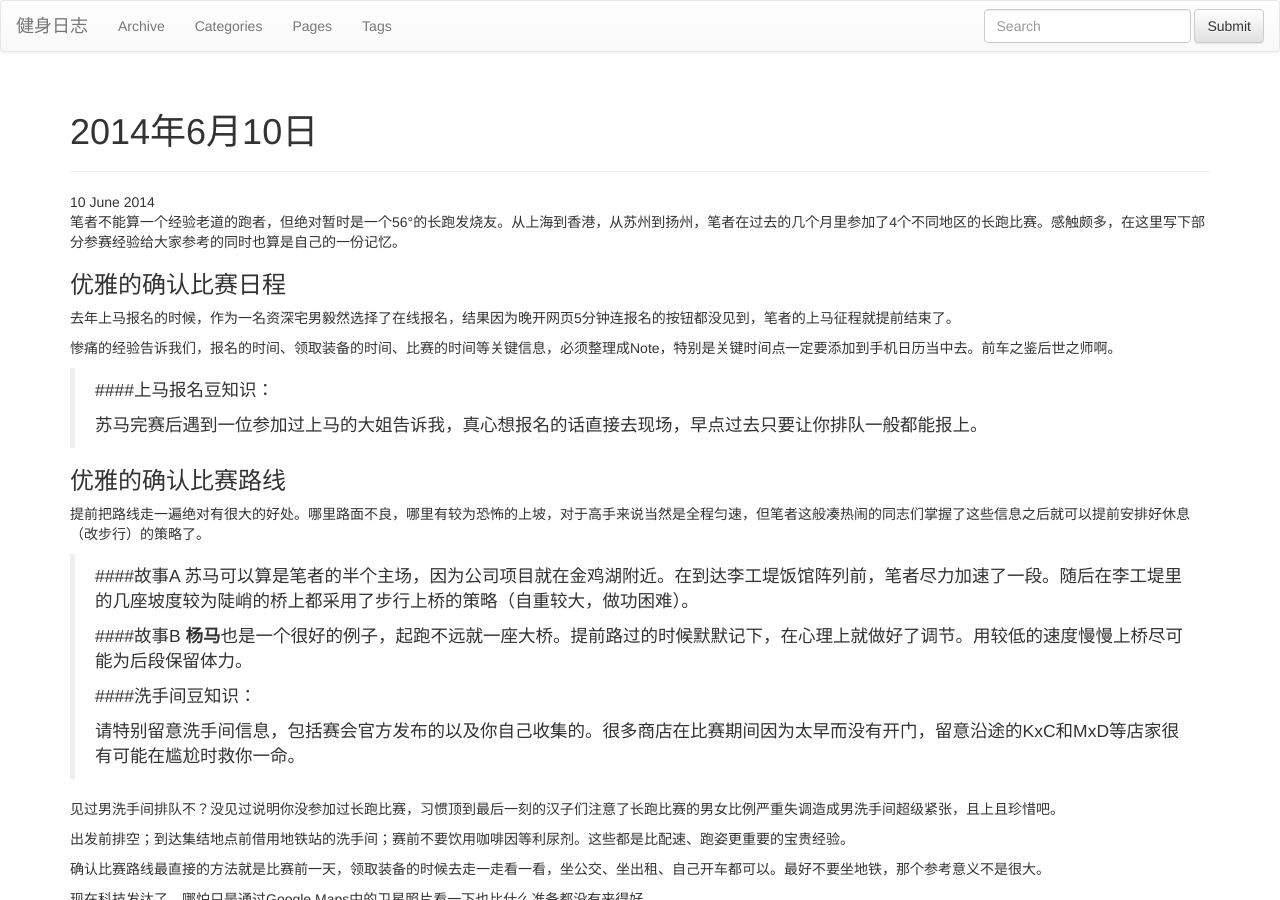
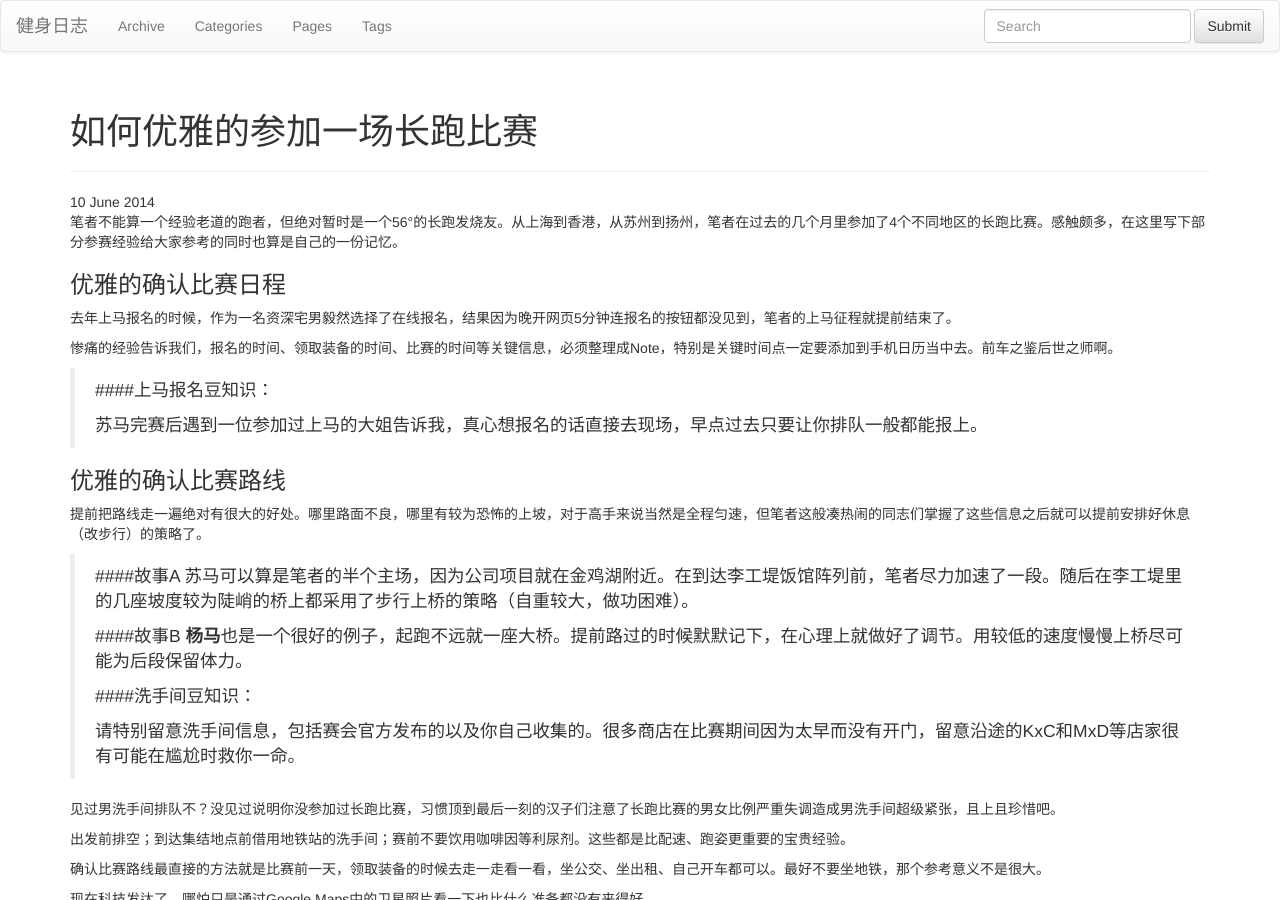
Before and after one commit to wengzhiwen/wengzhiwen.github.io, a Jekyll site: the page built from _posts/2014-06-10-How-to-enjoy-running-event.md, in a window 1280 px wide and 900 px high. Built offline with Jekyll 4.4.1, drawn with Linux system fonts in a browser that asks for light colours; nearby versions of some CDN libraries; library files that are not in the unit come from our copies.

Commit message:
correct the title

```diff
--- a/_posts/2014-06-10-How-to-enjoy-running-event.md
+++ b/_posts/2014-06-10-How-to-enjoy-running-event.md
@@ -1,6 +1,6 @@
 ---
 layout: post
-title: 2014年6月10日
+title: 如何优雅的参加一场长跑比赛
 date: '2014-06-10+08:00'
 tags: 经验
 category: 比赛纪实
```
